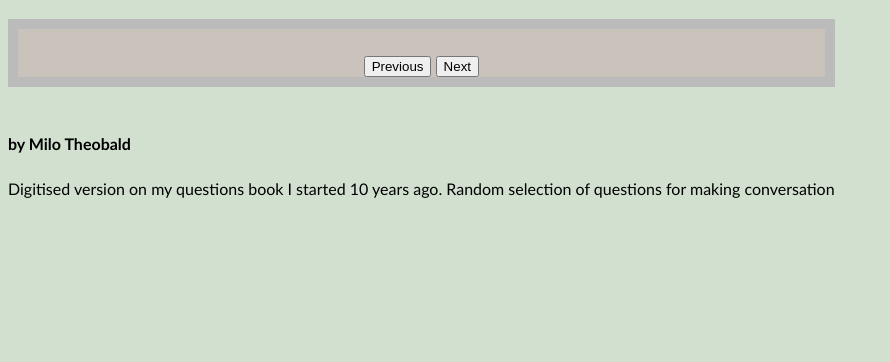
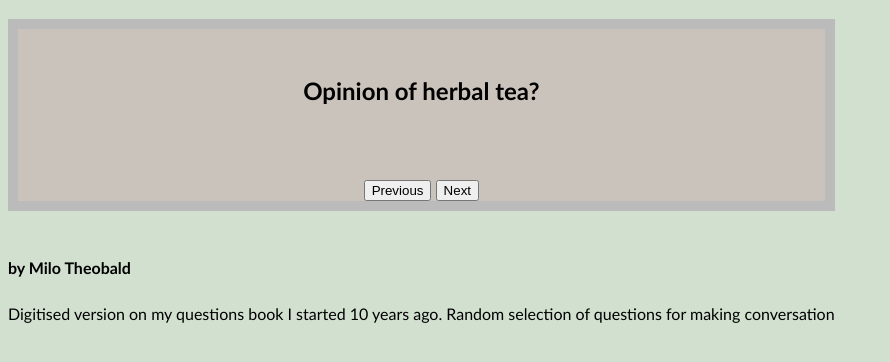
Before and after one commit to liquidgarbage/questions, a plain HTML site: page index.html in a window 1280 px wide. Shown: the part 90-452 px from the top of the page, without its empty margins (0-890 px from the left). Drawn offline with Linux system fonts and the light colour scheme.

Commit message:
it showed the question

```diff
--- a/assests/js/logic.js
+++ b/assests/js/logic.js
@@ -1,12 +1,12 @@
 
 console.log(questionsArray)
 
-let question = questionsArray.toString();
-document.getElementsByClassName("qBox").innerHTML = question
+let question = questionsArray[Math.floor(Math.random()*questionsArray.length)];
+document.getElementById('HTMLquestion').innerHTML = question;
+
 //mathrandom to generate array
 //how to show array in html section
 
-// document.getElementsByClassName('qBox').innerHTML
 //question pops up with button next question then new question from the questionsArray pops up, selects random question
 
 //on click next button math random in array
--- a/assests/styles.css
+++ b/assests/styles.css
@@ -21,12 +21,18 @@ h1 {
   background-color: #cac3bb;
 }
 
+/* question look */
+#HTMLquestion {
+  padding: 3%;
+}
+
+
 /* buttons */
-/* .buttons {}
+.buttons {}
 
 #nextB {}
 
-#prevB {} */
+#prevB {}
 
 /* Footer */
 footer {
--- a/index.html
+++ b/index.html
@@ -13,6 +13,7 @@
         <h1>Question Generator</h1>
     </header>
     <main class="qBox">
+        <h2 id="HTMLquestion"></h2>
         <br>
         <div class="buttons">
             <button id="prevB">Previous</button>
```
